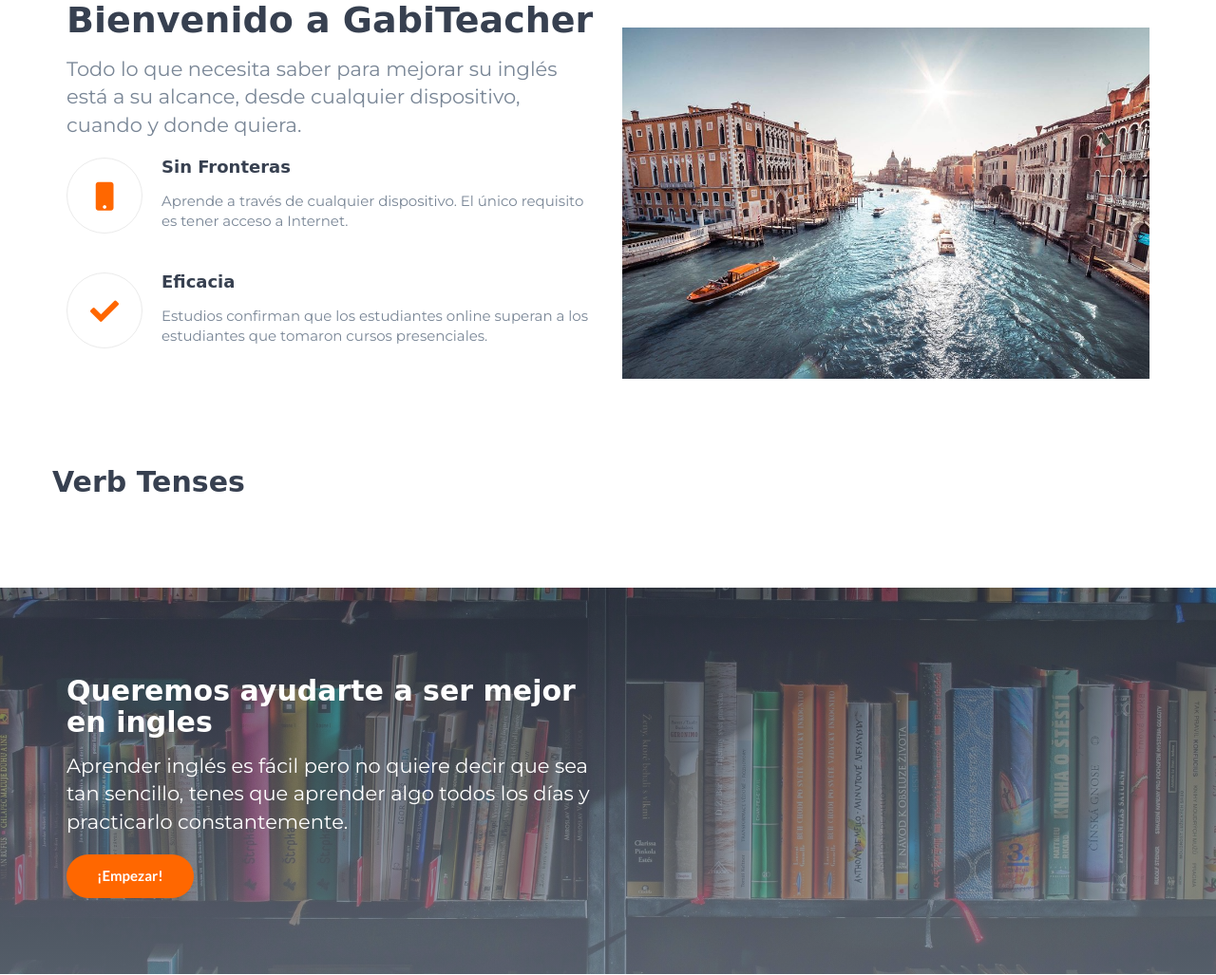
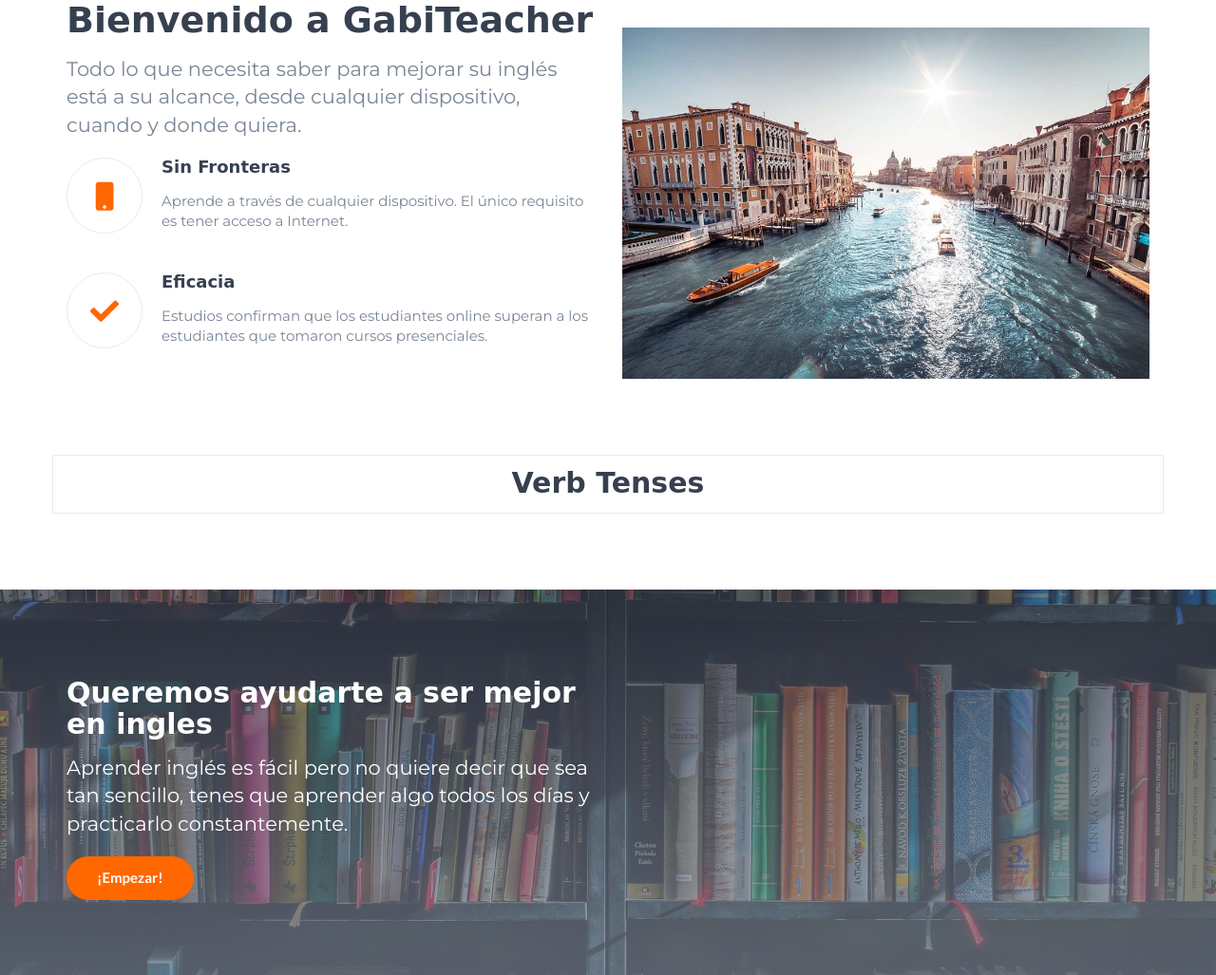
Before and after one commit to LeoD-E1/GabiTeacher, a Flask app: template templates/index.html in a window 1280 px wide. Shown: the part 811-1838 px from the top of the page at 95% size. Run offline with Flask 2, Linux system fonts and the light colour scheme; the template is opened without the code that fills it, so the values that code supplies are empty; parts of the project's set-up code (start-up, migrations or seed data) failed here and were passed over; some libraries are stand-ins or nearby versions; some web fonts are replaced.

Commit message:
cambios en el diseño del index

```diff
--- a/templates/get_started.html
+++ b/templates/get_started.html
@@ -11,7 +11,7 @@ endblock %}
 {% block BgImageTitle %}
 <div class="col-md-12 text-center">
   <h1 class="white-text">Empezando con Gabiteacher</h1>
-  <a class="how-to-start" href="#"><i class="fas fa-play-circle" style="color:#fff; font-size:50px;"></i></a>
+  <a href="#"><i class="fas fa-play-circle" style="color:#fff; font-size:50px;"></i></a>
 </div>
 {% endblock %}
 <!-------------------------------->
--- a/templates/index.html
+++ b/templates/index.html
@@ -76,7 +76,7 @@ BgImageTitle %}
   <div class="container">
     <!-- row -->
     <div class="row">
-      <div class="section-header">
+      <div class="section-header" style="text-align:center; border: solid 0.5px #ebebed">
         <h2>Verb Tenses</h2>
       </div>
     </div>
@@ -84,7 +84,7 @@ BgImageTitle %}
 
     <!-- tenses -->
     <div id="courses-wrapper">
-      <div class="row">
+      <div class="row" id="tenses-gallery">
         {% for doc2 in tenses %}
         <div class="col-md-3 col-sm-6 col-xs-6">
           <div class="course">
@@ -102,6 +102,7 @@ BgImageTitle %}
           </div>
         </div>
         {% endfor %}
+
       </div>
     </div>
     <!-- /tenses -->
```
